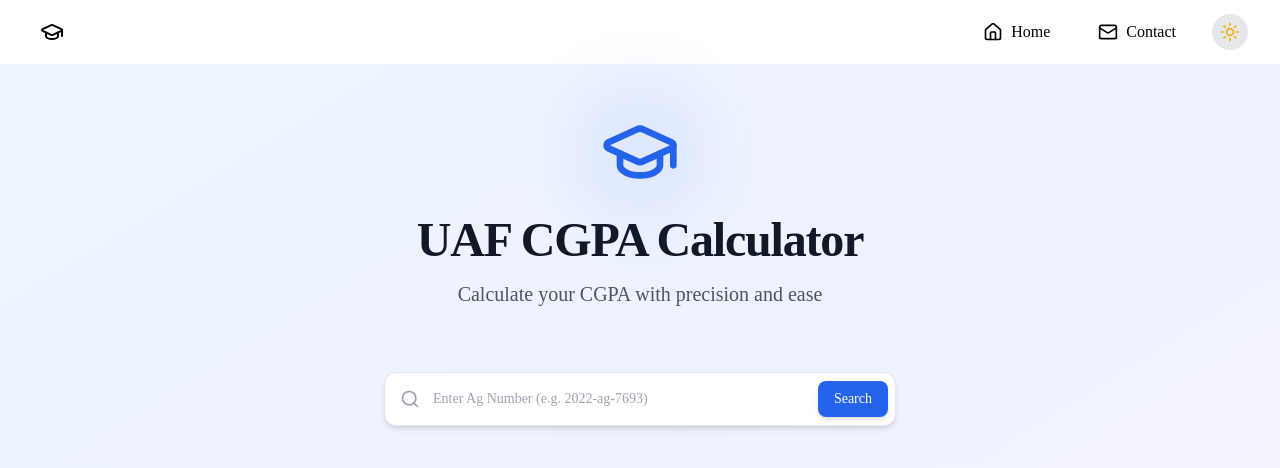
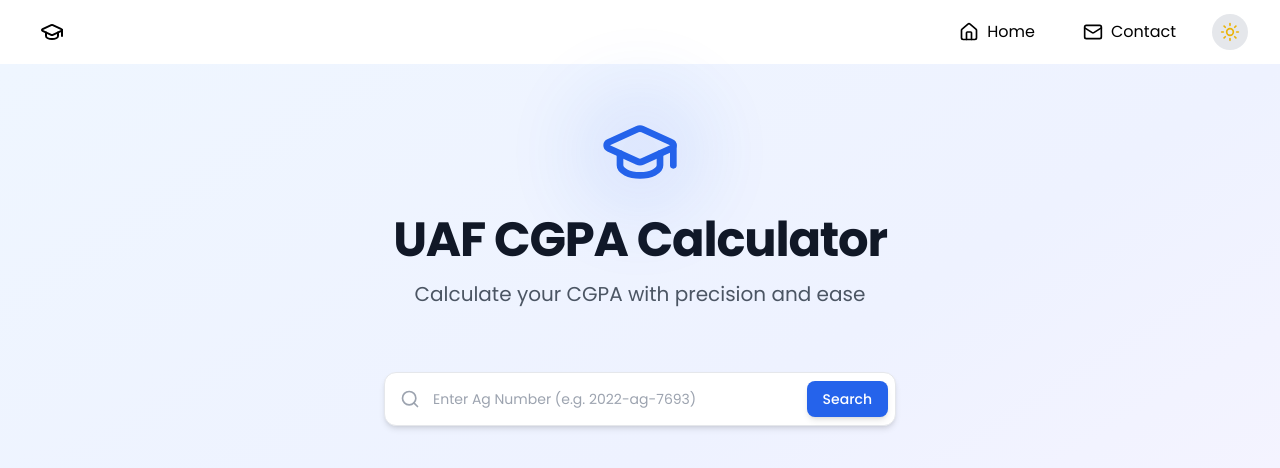
Before and after one commit to umersiddique314/cgpa-calculator, a Next.js app in the folder cgpa-calculator/: page / in a window 1280 px wide. Shown: the top 468 px of the page. Built offline with nearby package versions, Linux system fonts and the light colour scheme.

Commit message:
feat: update font handling and configuration in layout and Tailwind settings

```diff
--- a/cgpa-calculator/app/layout.tsx
+++ b/cgpa-calculator/app/layout.tsx
@@ -8,7 +8,7 @@ import { Toaster } from 'react-hot-toast';
 const poppins = Poppins({
   subsets: ["latin"],
   weight: ["400", "500", "600", "700"],
-  variable: "--font-poppins",
+  display: 'swap',
 });
 
 export const metadata: Metadata = {
@@ -87,7 +87,7 @@ export default function RootLayout({
 }>) {
   return (
     <html lang="en" suppressHydrationWarning>
-      <body className={`${poppins.variable} min-h-screen antialiased`}>
+      <body className={`${poppins.className} min-h-screen antialiased`}>
         <ThemeProvider
           attribute="class"
           defaultTheme="system"
--- a/cgpa-calculator/tailwind.config.ts
+++ b/cgpa-calculator/tailwind.config.ts
@@ -10,7 +10,7 @@ export default {
   theme: {
     extend: {
       fontFamily: {
-        sans: ['var(--font-poppins)'],
+        sans: ['var(--font-poppins)', 'sans-serif'],
       },
       colors: {
         background: 'hsl(var(--background))',
```
